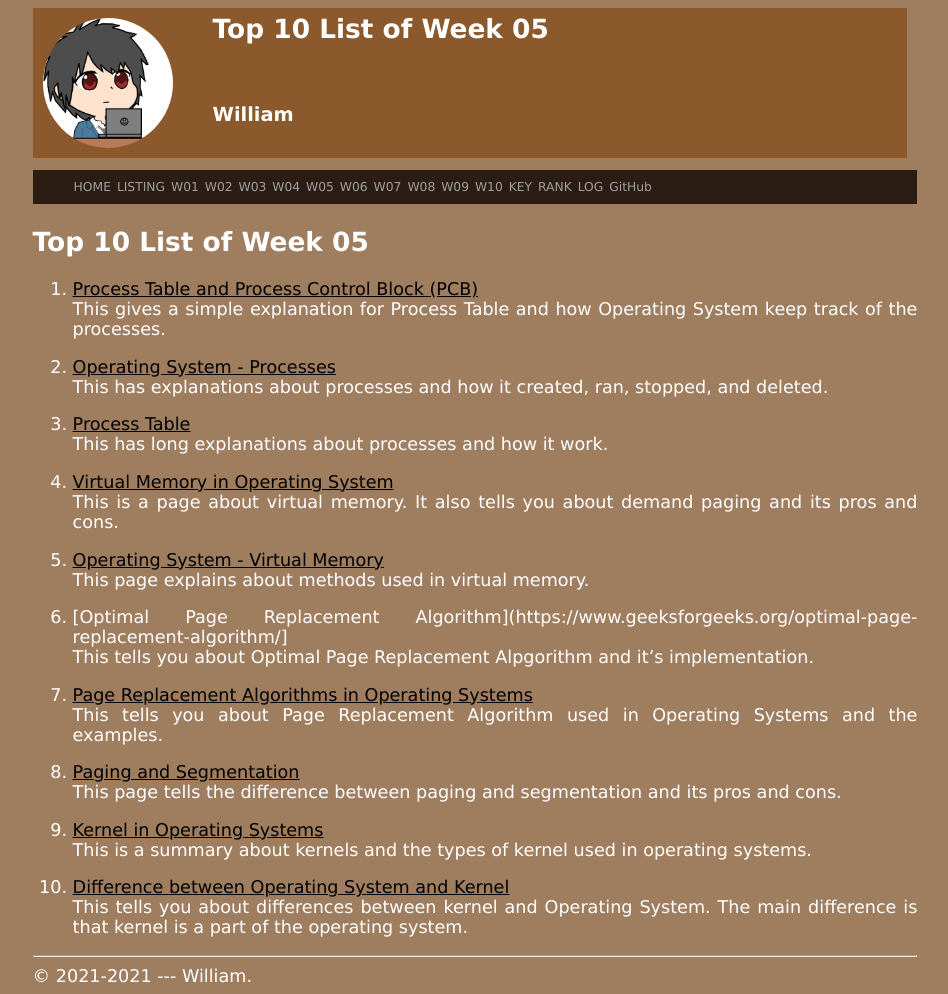
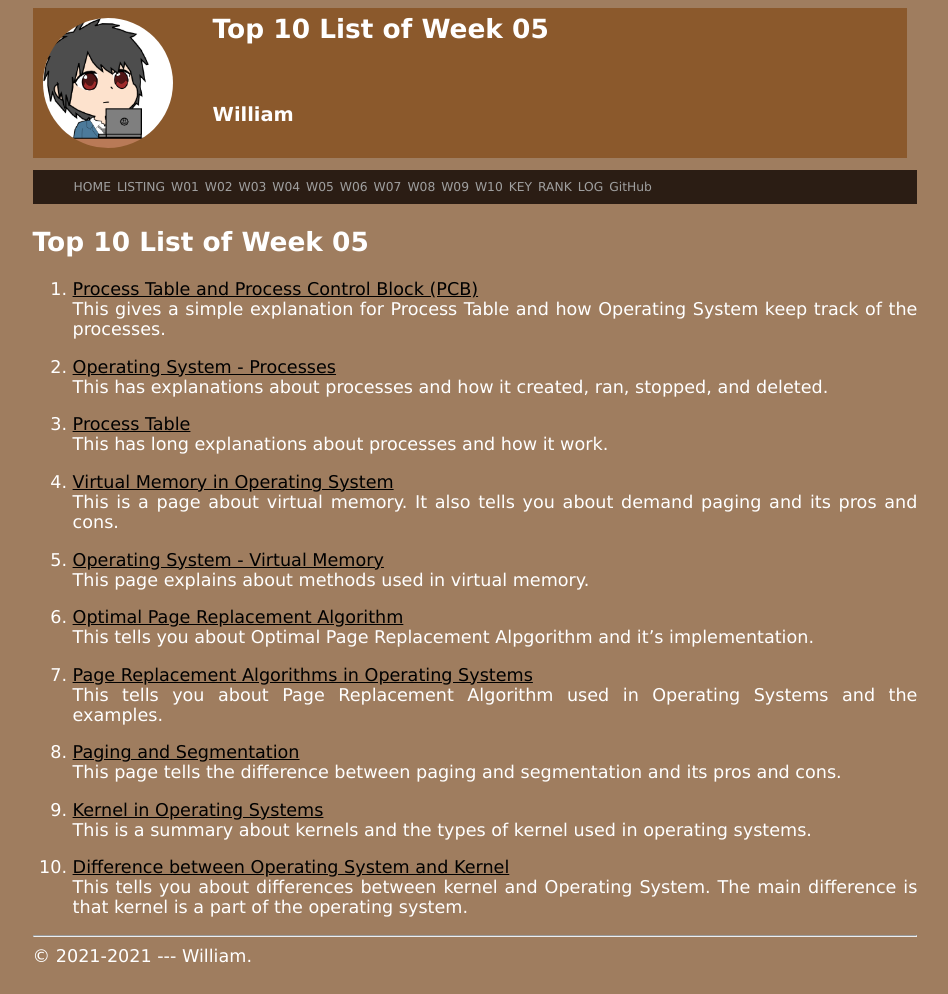
Before and after one commit to Hori75/os211, a Jekyll site: the page built from w05.md, in a window 1280 px wide. Shown: the whole page, without its empty margins (165-1113 px from the left). Built offline with Jekyll 4.4.1, drawn with Linux system fonts in a browser that asks for light colours; our own code applies the rules of GitHub Pages for plain Markdown files.

Commit message:
fix w05.md typo

```diff
--- a/w05.md
+++ b/w05.md
@@ -20,7 +20,7 @@
 5. [Operating System - Virtual Memory](https://www.tutorialspoint.com/operating_system/os_virtual_memory.htm)<br>
 This page explains about methods used in virtual memory.
 
-6. [Optimal Page Replacement Algorithm](https://www.geeksforgeeks.org/optimal-page-replacement-algorithm/]<br>
+6. [Optimal Page Replacement Algorithm](https://www.geeksforgeeks.org/optimal-page-replacement-algorithm/)<br>
 This tells you about Optimal Page Replacement Alpgorithm and it's implementation.
 
 7. [Page Replacement Algorithms in Operating Systems](https://www.geeksforgeeks.org/page-replacement-algorithms-in-operating-systems/)<br>
```
